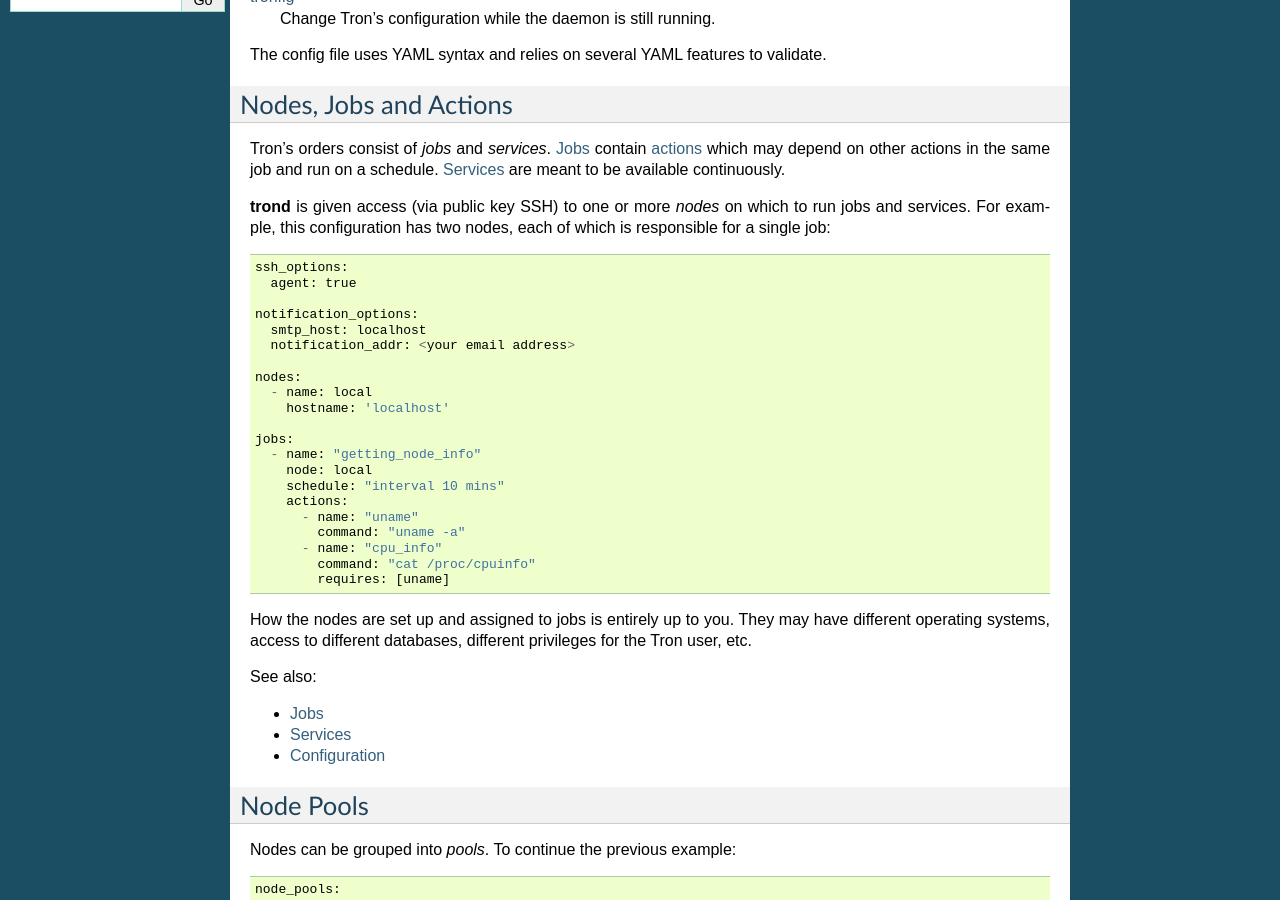
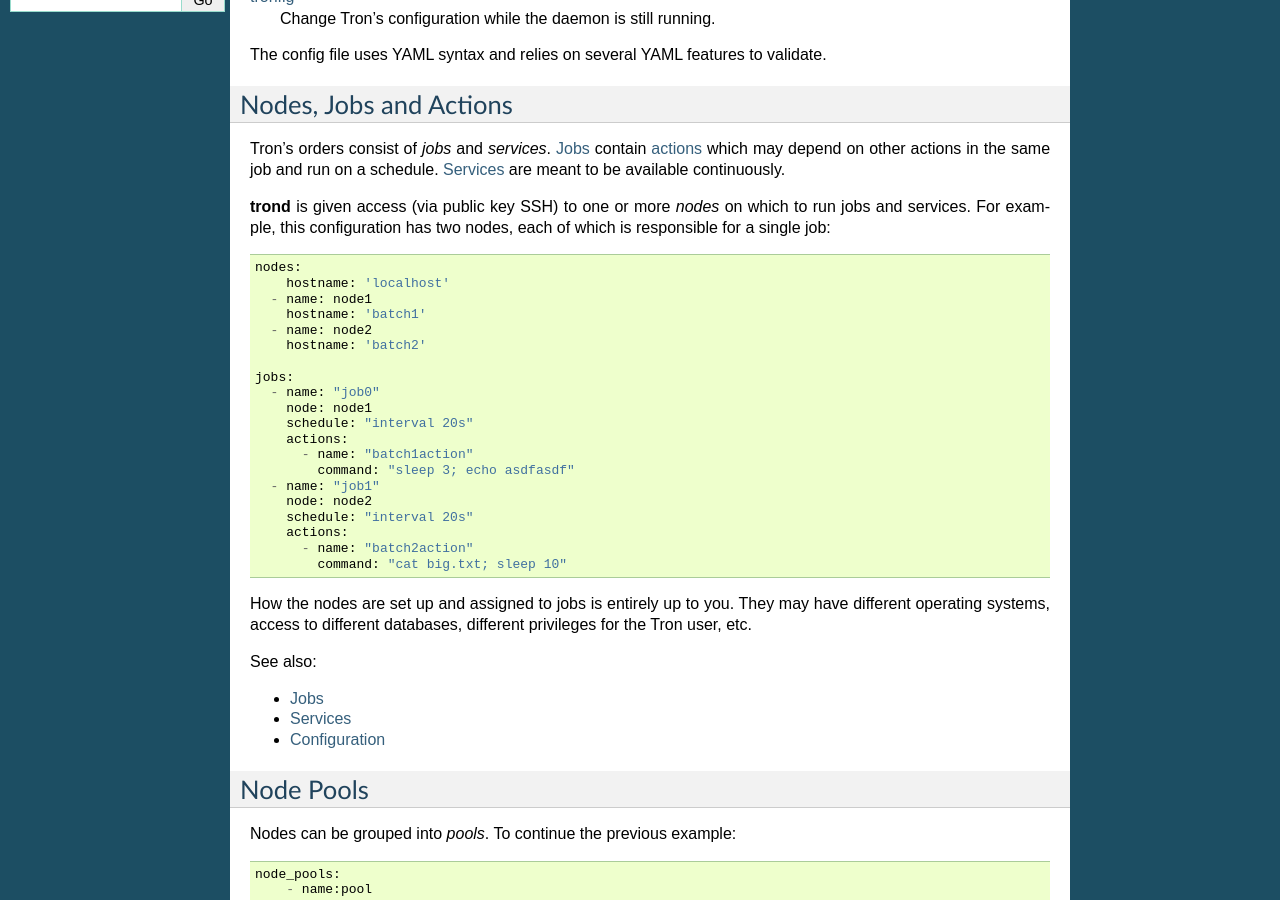
Before and after one commit to Yelp/Tron, a Sphinx documentation site: the page built from docs/overview.rst, in a window 1280 px wide and 900 px high, scrolled down 393 px. Built offline with Sphinx 7.4.7, drawn with Linux system fonts in a browser that asks for light colours.

Commit message:
Fixed an example I had bulldozed:

```diff
--- a/docs/overview.rst
+++ b/docs/overview.rst
@@ -37,27 +37,26 @@ available continuously.
 which to run jobs and services.  For example, this configuration has two nodes,
 each of which is responsible for a single job::
 
-    ssh_options:
-      agent: true
-
-    notification_options:
-      smtp_host: localhost
-      notification_addr: <your email address>
-
     nodes:
-      - name: local
         hostname: 'localhost'
+      - name: node1
+        hostname: 'batch1'
+      - name: node2
+        hostname: 'batch2'
 
     jobs:
-      - name: "getting_node_info"
-        node: local
-        schedule: "interval 10 mins"
+      - name: "job0"
+        node: node1
+        schedule: "interval 20s"
         actions:
-          - name: "uname"
-            command: "uname -a"
-          - name: "cpu_info"
-            command: "cat /proc/cpuinfo"
-            requires: [uname]
+          - name: "batch1action"
+            command: "sleep 3; echo asdfasdf"
+      - name: "job1"
+        node: node2
+        schedule: "interval 20s"
+        actions:
+          - name: "batch2action"
+            command: "cat big.txt; sleep 10"
 
 
 How the nodes are set up and assigned to jobs is entirely up to you. They may
```
